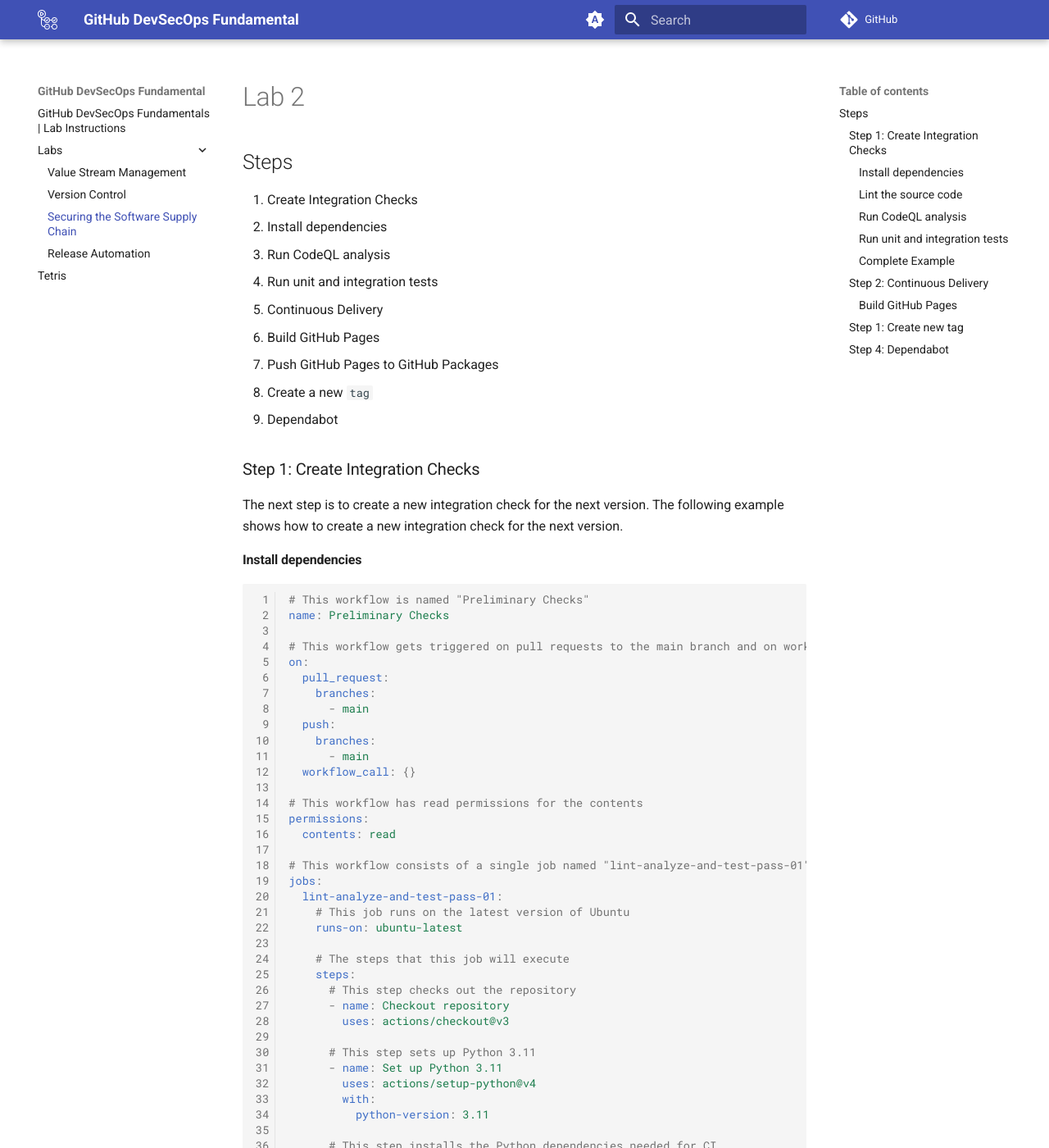
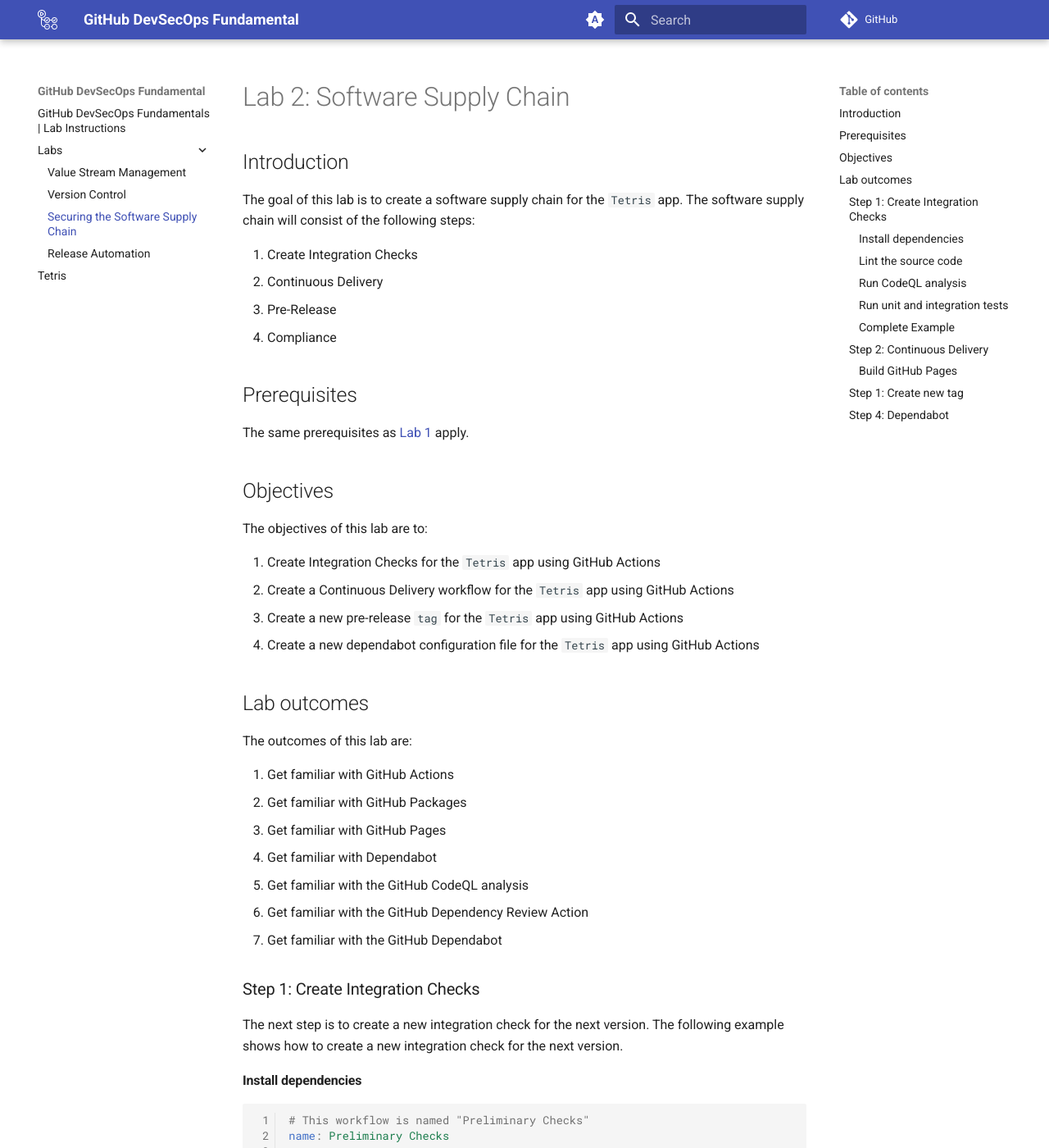
Before and after one commit to githubuniverseworkshops/github-devsecops-fundamentals, an MkDocs documentation site: the page built from docs/Software-Supply-Chain/index.md, in a window 1280 px wide and 1400 px high. Shown: the whole window at 82% size. Built offline with MkDocs 1.6.1 and Material for MkDocs 9.7.7, drawn with Linux system fonts in a browser that asks for light colours; comment, search, counter and statistics services are not loaded.

Commit message:
Update index.md

```diff
--- a/docs/Software-Supply-Chain/index.md
+++ b/docs/Software-Supply-Chain/index.md
@@ -1,17 +1,38 @@
-# Lab 2
+# Lab 2: Software Supply Chain
 
-## Steps
+## Introduction
+
+The goal of this lab is to create a software supply chain for the `Tetris` app. The software supply chain will consist of the following steps:
 
 1. Create Integration Checks
-  - Install dependencies
-  - Run CodeQL analysis
-  - Run unit and integration tests
 2. Continuous Delivery
-  - Build GitHub Pages
-  - Push GitHub Pages to GitHub Packages
-3. Create a new `tag`
-4. Dependabot
+3. Pre-Release
+4. Compliance
 
+## Prerequisites
+
+The same prerequisites as [Lab 1](../Lab-1/README.md) apply.
+
+## Objectives
+
+The objectives of this lab are to:
+
+1. Create Integration Checks for the `Tetris` app using GitHub Actions
+2. Create a Continuous Delivery workflow for the `Tetris` app using GitHub Actions
+3. Create a new pre-release `tag` for the `Tetris` app using GitHub Actions
+4. Create a new dependabot configuration file for the `Tetris` app using GitHub Actions
+
+## Lab outcomes
+
+The outcomes of this lab are:
+
+1. Get familiar with GitHub Actions
+2. Get familiar with GitHub Packages
+3. Get familiar with GitHub Pages
+4. Get familiar with Dependabot
+5. Get familiar with the GitHub CodeQL analysis
+6. Get familiar with the GitHub Dependency Review Action
+7. Get familiar with the GitHub Dependabot
 
 ### Step 1: Create Integration Checks
 
```
